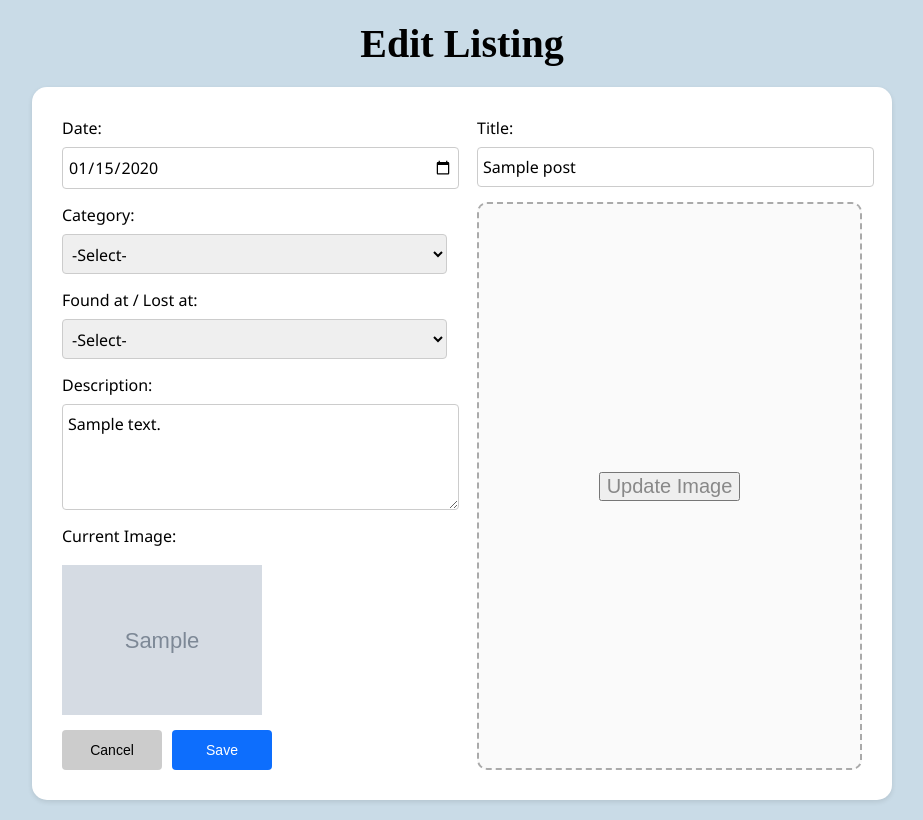
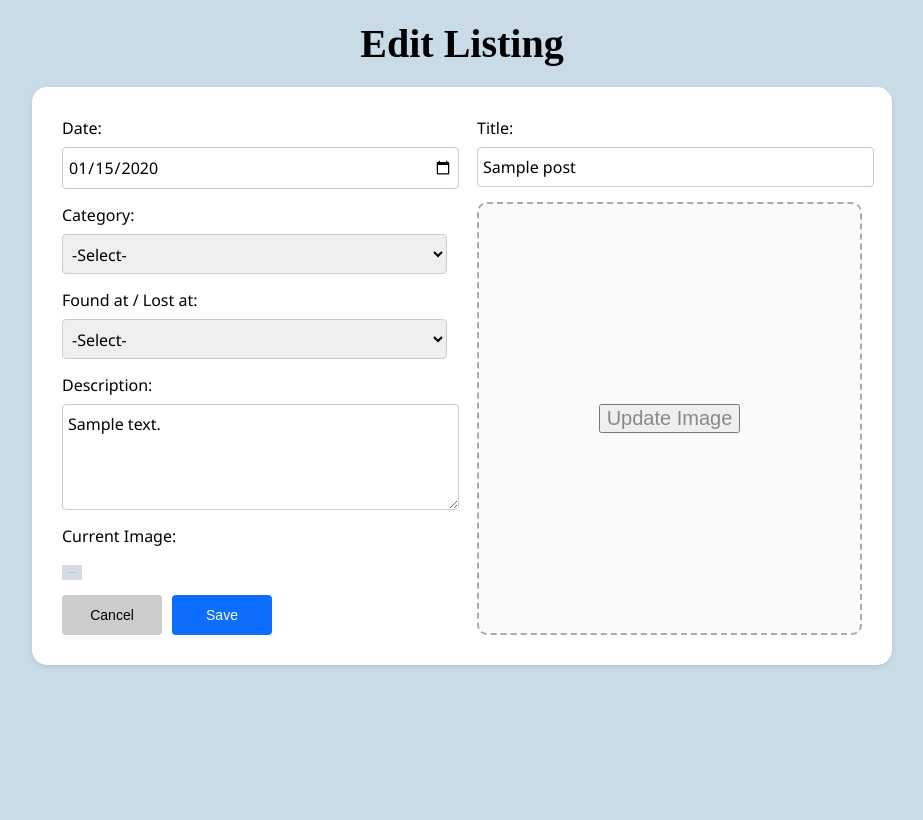
Before and after one commit to Juxnn02/LostAndFound, a Flask app: template templates/edit_listing.html in a window 1280 px wide. Shown: the whole page, without its empty margins (178-1101 px from the left). Run offline with Flask 3, Linux system fonts and the light colour scheme; the template is opened without the code that fills it: values that come from a table or form of the project are taken from there, others are empty; tables that the repository leaves empty hold one stand-in row (values such as "Sample post"); grey boxes marked "Sample" are stand-in pictures.

Commit message:
Update edit_listing.html

```diff
--- a/templates/edit_listing.html
+++ b/templates/edit_listing.html
@@ -52,7 +52,7 @@
 
           <div class="form-group">
     <label>Current Image:</label>
-    <img id="image-preview" src="{{ post.image_url }}" alt="Image Preview" style="max-width: 200px; display: block; margin-top:10px;">
+    <img id="image-preview" src="{{ post.image_url }}" alt="Image Preview" style="max-width: 20px; display: block; margin-top:10px;">
           </div>
             <div class="form-buttons">
                 <button type="button" class="btn-form btn-cancel-form" onclick="location.href='/my_listings'">Cancel</button>
@@ -73,7 +73,7 @@
             </div>
             <div class="form-group" id="new-image-preview-container" style="display:none;">
                 <img id="image-preview" scr"" alt="Updated Image
-                Preview" style="max-width: 1px; display: block: margin-top:1px;">
+                Preview" style="max-width: 200px; display: block: margin-top:10px;">
             </div>
         </div>
     </form>
```
